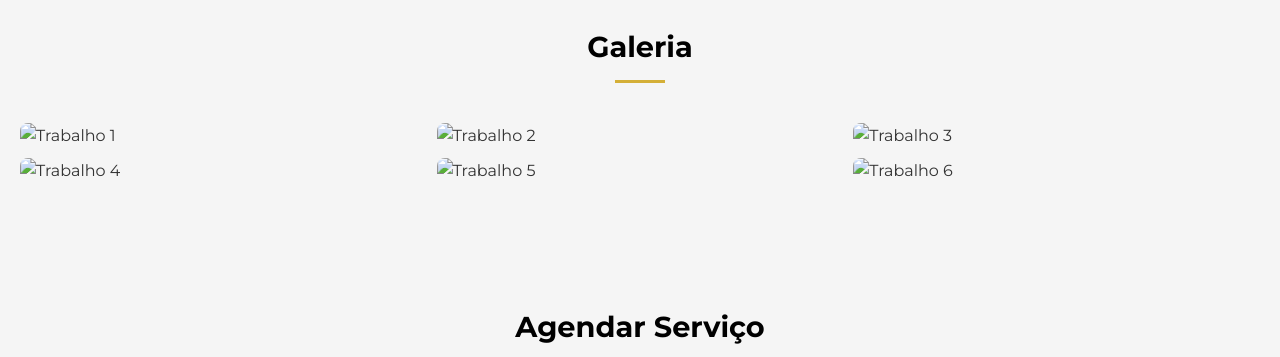
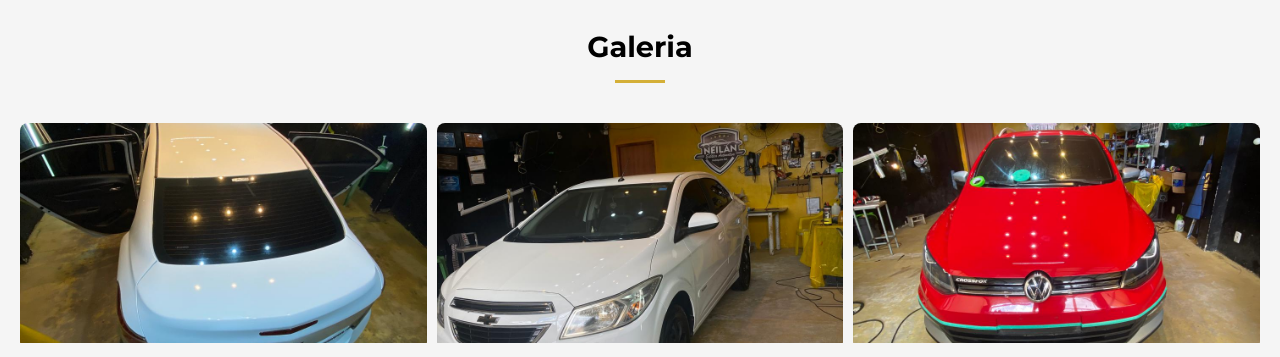
Before and after one commit to biancaalvess/Neilan-estetica-automotiva, a plain HTML site: page index.html in a window 1280 px wide. Shown: the part 2150-2507 px from the top of the page. Drawn offline with Linux system fonts and the light colour scheme; a script that the page names is missing.

Commit message:
adição de imagens

```diff
--- a/index.html
+++ b/index.html
@@ -131,22 +131,22 @@
             <h2 class="section-title">Galeria</h2>
             <div class="gallery-container">
                 <div class="gallery-item">
-                    <img src="img/gallery1.jpg" alt="Trabalho 1" onclick="openModal(this)">
+                    <img src="img/60.jpeg" alt="Trabalho 1" onclick="openModal(this)">
                 </div>
                 <div class="gallery-item">
-                    <img src="img/gallery2.jpg" alt="Trabalho 2" onclick="openModal(this)">
+                    <img src="img/62.jpeg" alt="Trabalho 2" onclick="openModal(this)">
                 </div>
                 <div class="gallery-item">
-                    <img src="img/gallery3.jpg" alt="Trabalho 3" onclick="openModal(this)">
+                    <img src="img/63.jpeg" alt="Trabalho 3" onclick="openModal(this)">
                 </div>
                 <div class="gallery-item">
-                    <img src="img/gallery4.jpg" alt="Trabalho 4" onclick="openModal(this)">
+                    <img src="img/64.jpeg" alt="Trabalho 4" onclick="openModal(this)">
                 </div>
                 <div class="gallery-item">
-                    <img src="img/gallery5.jpg" alt="Trabalho 5" onclick="openModal(this)">
+                    <img src="img/66.jpeg" alt="Trabalho 5" onclick="openModal(this)">
                 </div>
                 <div class="gallery-item">
-                    <img src="img/gallery6.jpg" alt="Trabalho 6" onclick="openModal(this)">
+                    <img src="img/67.jpeg" alt="Trabalho 6" onclick="openModal(this)">
                 </div>
             </div>
         </section>
@@ -259,8 +259,8 @@
                         <i class="fas fa-wifi"></i>
                     </div>
                     <div class="wifi-details">
-                        <p><strong>Rede:</strong> Neilan_Estetica</p>
-                        <p><strong>Senha:</strong> cliente2023</p>
+                        <p><strong>Rede:</strong>Bianca</p>
+                        <p><strong>Senha:</strong> 01477410bia</p>
                     </div>
                 </div>
                 <button id="connect-wifi-btn" class="btn-primary">Conectar Automaticamente</button>
@@ -278,7 +278,7 @@
             <div class="modal-body">
                 <div class="pix-info">
                     <div class="pix-qrcode">
-                        <img src="img/pix-qrcode.jpg" alt="QR Code PIX">
+                        <img src="img/qrcode-pix.png" alt="QR Code PIX">
                     </div>
                     <div class="pix-details">
                         <p><strong>Tipo:</strong> Telefone</p>
--- a/sript.js
+++ b/sript.js
@@ -75,7 +75,7 @@
         if (copyPixBtn) {
         copyPixBtn.addEventListener("click", () => {
             // Copiar a chave PIX para a área de transferência
-            const pixKey = "75999573706"
+            const pixKey = "12960037000140"
 
             navigator.clipboard
             .writeText(pixKey)
```
Also changed, not shown: img/59.jpeg (added), img/60.jpeg (added), img/62.jpeg (added), img/63.jpeg (added), img/64.jpeg (added), img/66.jpeg (added), img/67.jpeg (added), img/qrcode-pix.png (added).
